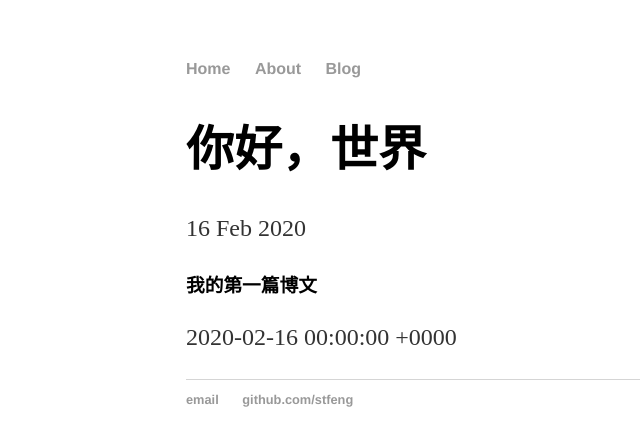
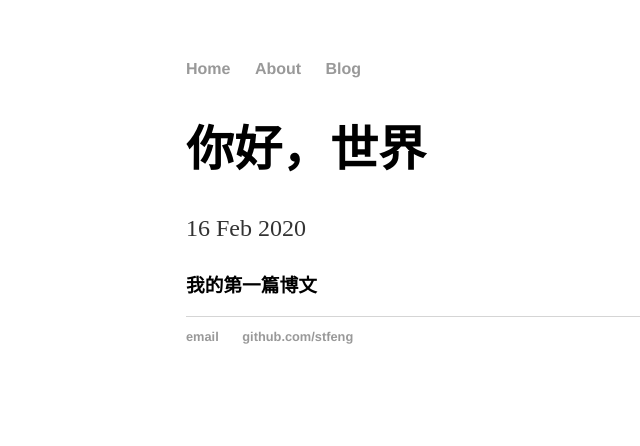
Before and after one commit to stfeng/stfeng.github.io, a Jekyll site: the page built from _posts/2020-02-16-helloworld.md, in a window 1280 px wide. Shown: the top 446 px of the page, without its empty margins (6-646 px from the left). Built offline with Jekyll 4.4.1, drawn with Linux system fonts in a browser that asks for light colours; comment, search, counter and statistics services are not loaded.

Commit message:
Update 2020-02-16-helloworld.md

```diff
--- a/_posts/2020-02-16-helloworld.md
+++ b/_posts/2020-02-16-helloworld.md
@@ -5,4 +5,3 @@ date: 2020-02-16
 ---
 
 ### 我的第一篇博文
-{{ page.date }}
```
